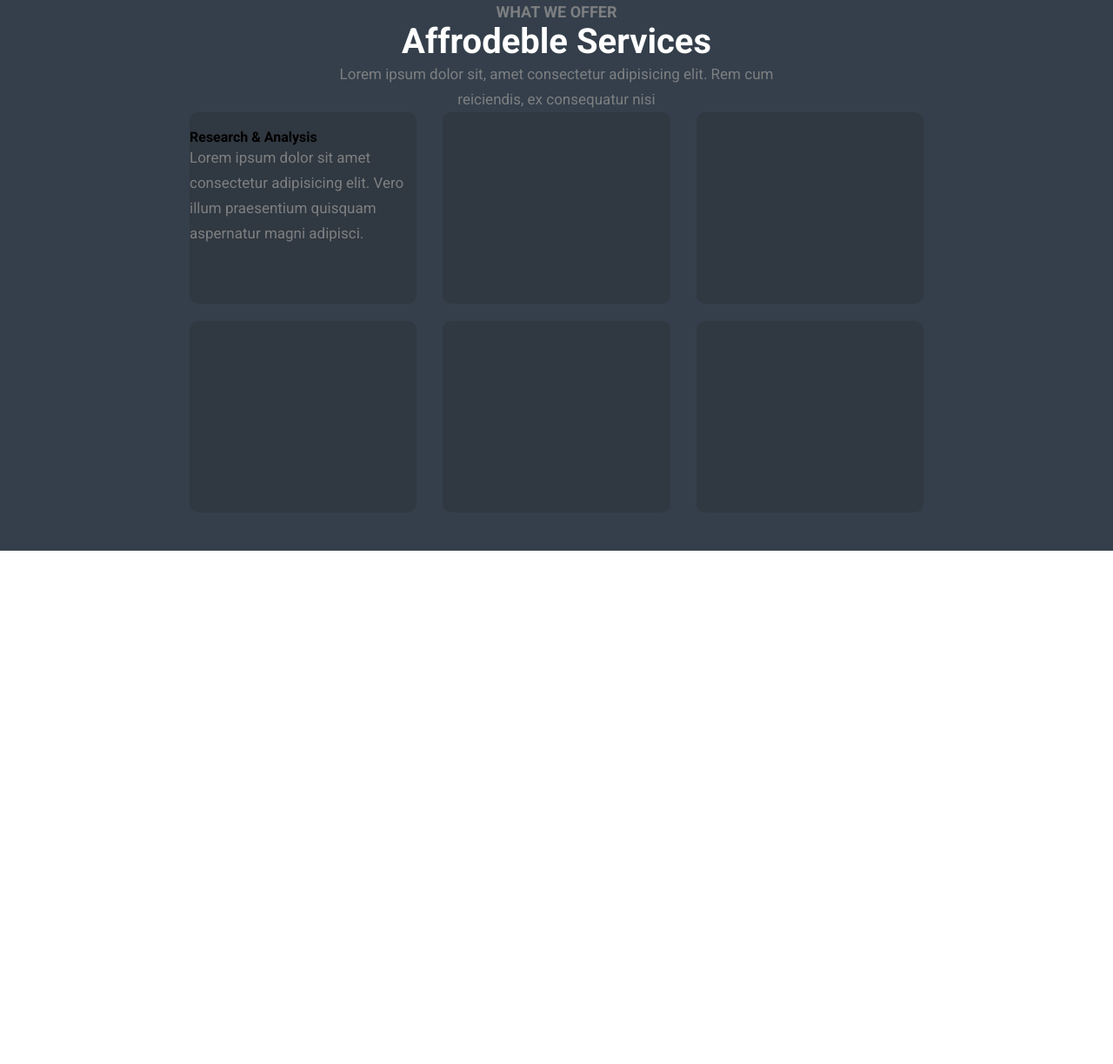
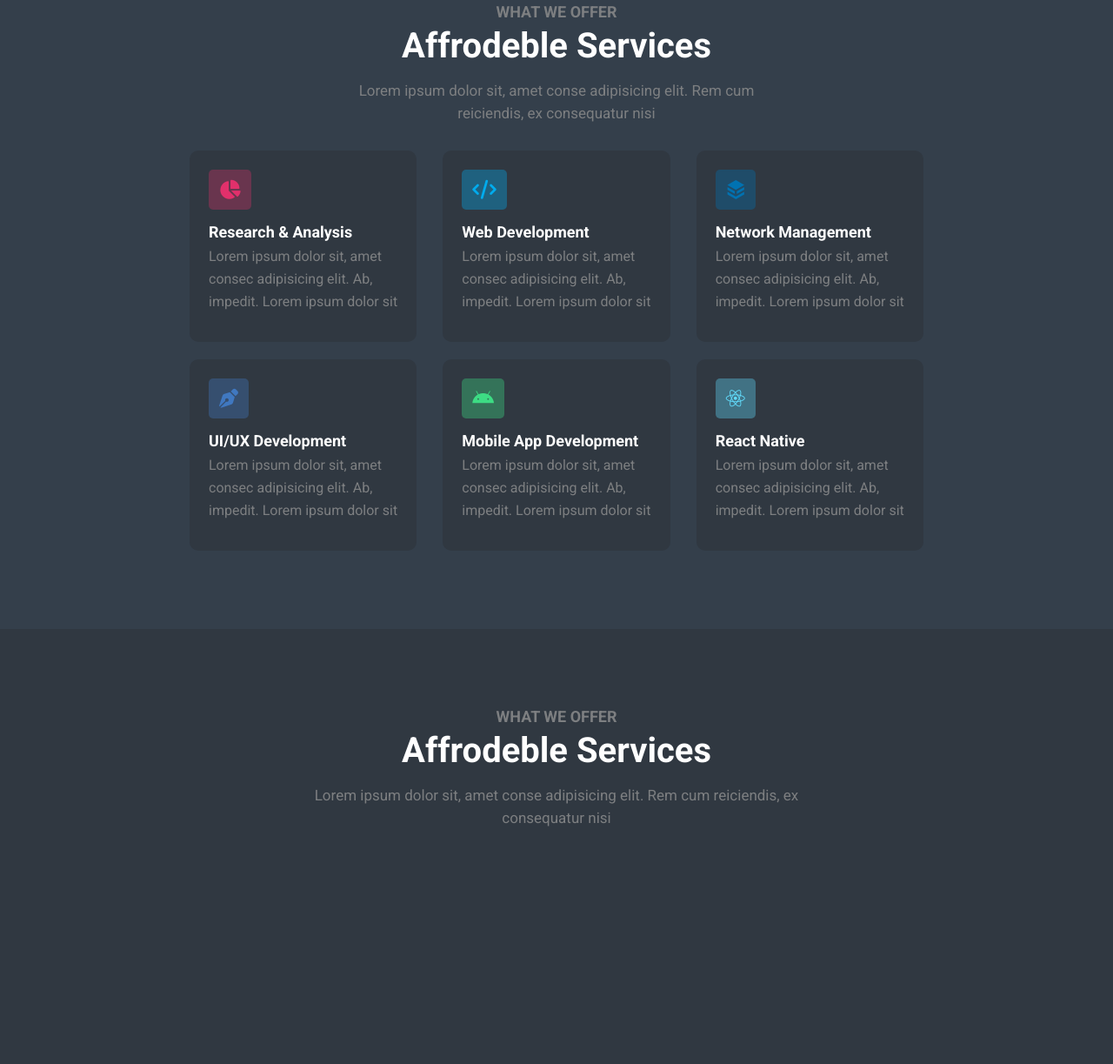
Before and after one commit to ismahilhosen/developer-protfolio, a plain HTML site: page index.html in a window 1280 px wide. Shown: the part 1687-2910 px from the top of the page at 87% size. Before the commit the page ends 2606 px from the top, so only its background shows below. Drawn offline with Linux system fonts and the light colour scheme.

Commit message:
add new section

```diff
--- a/index.html
+++ b/index.html
@@ -89,25 +89,60 @@
                 <div class="head-text-s">
                     <h6>WHAT WE OFFER</h6>
                     <h1>Affrodeble Services</h1>
-                    <p>Lorem ipsum dolor sit, amet consectetur adipisicing elit. Rem cum reiciendis, ex consequatur nisi
+                    <p>Lorem ipsum dolor sit, amet conse adipisicing elit. Rem cum reiciendis, ex consequatur nisi
 
                     </p>
                 </div>
+
                 <div class="services-de">
                     <div class="services-item services-item1">
-                        <i class="fa-solid fa-chart-network"></i>
+                        <i class="fa-solid fa-chart-pie"></i>
                         <h4>Research & Analysis</h4>
-                        <p>Lorem ipsum dolor sit amet consectetur adipisicing elit. Vero illum praesentium quisquam
-                            aspernatur magni adipisci.</p>
+
+                        <p>Lorem ipsum dolor sit, amet consec adipisicing elit. Ab, impedit. Lorem ipsum dolor sit
+                        </p>
 
                     </div>
-                    <div class="services-item services-item2"></div>
-                    <div class="services-item services-item3"></div>
-                    <div class="services-item services-item4 "></div>
-                    <div class="services-item services-item5"></div>
-                    <div class="services-item services-item6"></div>
+                    <div class="services-item services-item2">
+                        <i class="fa-solid fa-code"></i>
+                        <h4>Web Development</h4>
+                        <p>Lorem ipsum dolor sit, amet consec adipisicing elit. Ab, impedit. Lorem ipsum dolor sit
+                        </p>
+                    </div>
+                    <div class="services-item services-item3">
+                        <i class="fa-brands fa-hive"></i>
+                        <h4>Network Management</h4>
+                        <p>Lorem ipsum dolor sit, amet consec adipisicing elit. Ab, impedit. Lorem ipsum dolor sit
+                        </p>
+                    </div>
+                    <div class="services-item services-item4 ">
+                        <i class="fa-solid fa-pen-nib"></i>
+                        <h4>UI/UX Development</h4>
+                        <p>Lorem ipsum dolor sit, amet consec adipisicing elit. Ab, impedit. Lorem ipsum dolor sit
+                        </p>
+                    </div>
+                    <div class="services-item services-item5">
+                        <i class="fa-brands fa-android"></i>
+                        <h4>Mobile App Development</h4>
+                        <p>Lorem ipsum dolor sit, amet consec adipisicing elit. Ab, impedit. Lorem ipsum dolor sit
+                        </p>
+                    </div>
+                    <div class="services-item services-item6">
+                        <i class="fa-brands fa-react"></i>
+                        <h4>React Native</h4>
+                        <p>Lorem ipsum dolor sit, amet consec adipisicing elit. Ab, impedit. Lorem ipsum dolor sit
+                        </p>
+                    </div>
                 </div>
 
+            </div>
+            <div class="counter">
+                <div class="counter-header contaner">
+                    <h6>WHAT WE OFFER</h6>
+                    <h1>Affrodeble Services</h1>
+                    <p>Lorem ipsum dolor sit, amet conse adipisicing elit. Rem cum reiciendis, ex consequatur nisi
+                    </p>
+                </div>
             </div>
         </section>
     </main>
--- a/style.css
+++ b/style.css
@@ -31,7 +31,7 @@ h6 {
 p {
     font-size: 17px;
     color: var(--text-s-color);
-    line-height: 29px;
+    line-height: 26px;
 }
 
 body {
@@ -366,7 +366,7 @@ header {
 
 .skill-se ul li a {
     text-decoration: none;
-    font-size: 22px;
+    font-size: 18px;
     color: var(--text-s-color);
 
 }
@@ -375,23 +375,31 @@ header {
 
 #SERVICE {
     background-color: var(--primary-color);
-    min-height: 700px;
+    min-height: 812px;
     height: 90vh;
 }
 
 .head-text-s {
     text-align: center;
-    margin-top: 35px;
+    margin-top: 20px;
     width: 60%;
     margin: 0 auto;
+}
+
+.head-text-s p {
+    margin-top: 15px;
+}
+
+.head-text-s h1 {
+    margin-top: 5px;
 }
 
 .services-de {
     display: grid;
     grid-template-columns: 1fr 1fr 1fr;
     gap: 20px 30px;
-    grid-template-rows: 1fr 1fr 1fr;
-
+    grid-template-rows: 1fr 1fr;
+    margin-top: 30px;
 
 }
 
@@ -399,5 +407,78 @@ header {
     background-color: var(--secndary-color);
     height: 220px;
     border-radius: 10px;
+    padding: 12px;
 
 }
+
+.services-item>i {
+    font-size: 22px;
+    padding: 12px;
+    border-radius: 5px;
+    margin: 10px 10px;
+}
+
+.services-item p {
+    margin: 0px 10px;
+    font-size: 16px !important;
+
+}
+
+.services-item h4 {
+    margin: 5px 10px;
+    color: var(--text-p-color);
+    font-size: 18px;
+
+}
+
+.services-item1>i {
+    color: #e1306b;
+    background-color: #e1306b52;
+}
+
+.services-item2>i {
+    color: #00acee;
+    background-color: #00abee5b;
+}
+
+.services-item3>i {
+    transform: rotate(90deg);
+    color: #0072b1;
+    background-color: #0072b15b;
+}
+
+.services-item4>i {
+    color: #4078c0;
+    background-color: #4078c05b;
+}
+
+.services-item5>i {
+    color: #3DDC84;
+    background-color: #3DDC845b;
+}
+
+.services-item6>i {
+    color: #61dbfb;
+    background-color: #61dbfb5b;
+}
+
+.counter {
+    background-color: var(--secndary-color);
+    min-height: 500px;
+    height: 60%;
+}
+
+.counter-header {
+    text-align: center;
+    width: 60%;
+    margin: 0 auto;
+
+}
+
+.counter-header p {
+    margin-top: 15px;
+}
+
+.counter-header h1 {
+    margin-top: 5px;
+}
```
